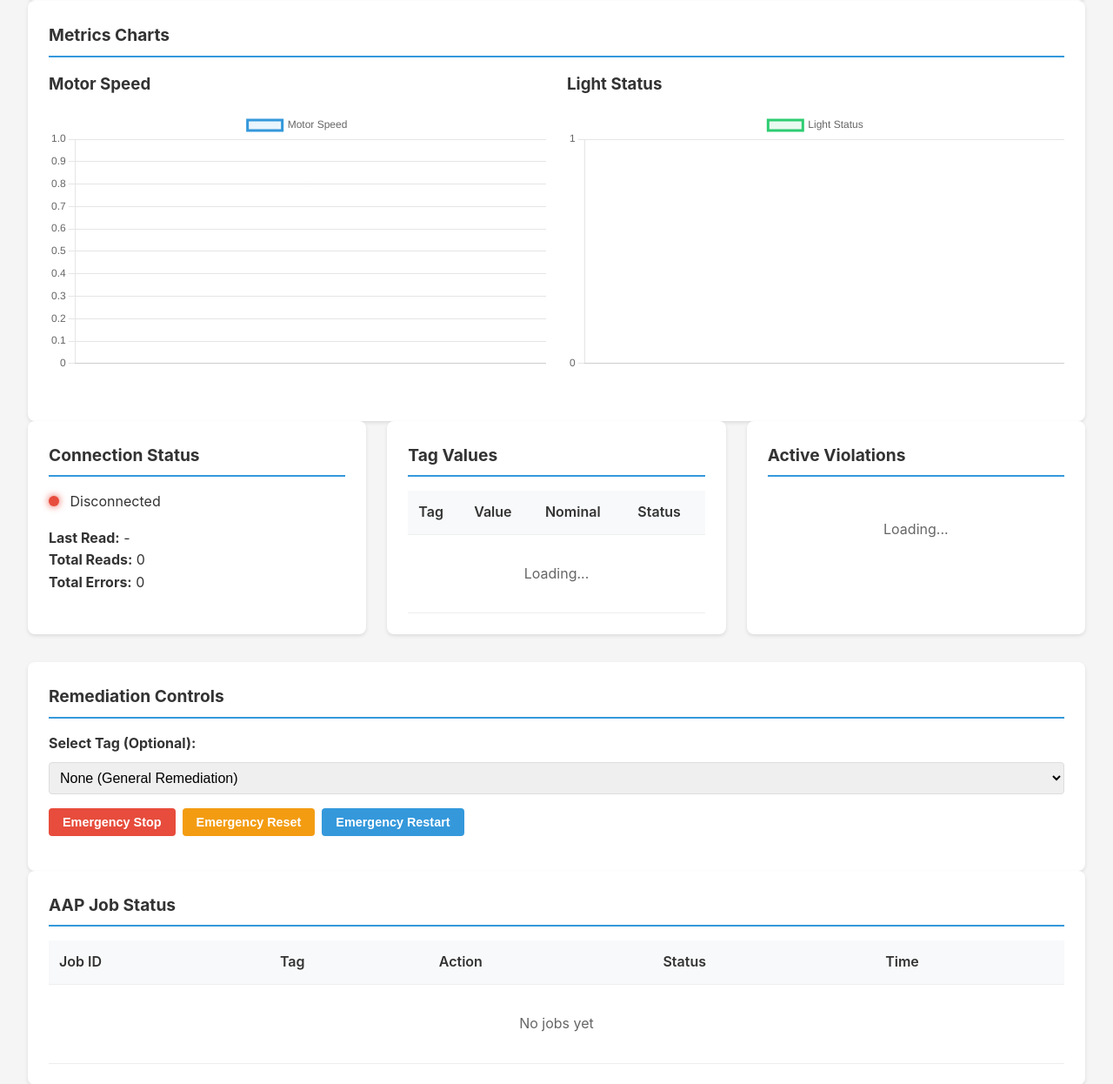
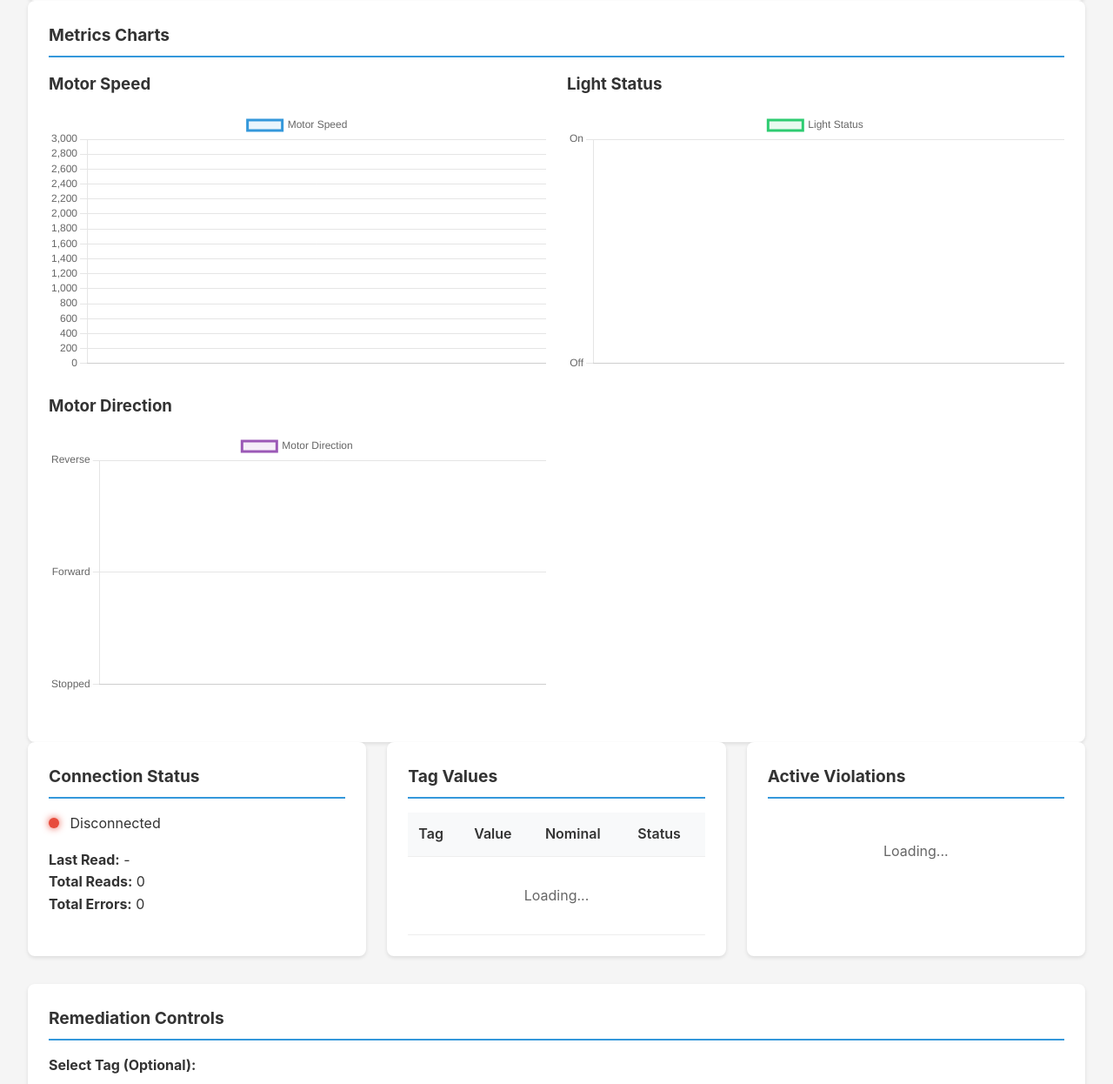
Before and after one commit to mrjoshuap/plc-remedy, a Flask app: template app/templates/dashboard.html in a window 1280 px wide. Shown: the part 353-1599 px from the top of the page at 87% size. Run offline with Flask 3, Linux system fonts and the light colour scheme; the template is opened without the code that fills it, so the values that code supplies are empty; some libraries are stand-ins or nearby versions.

Commit message:
Add motor direction chart to dashboard and update data handling
- Introduced a new chart for displaying motor direction on the dashboard, enhancing visual representation of motor status.
- Updated data structures to include motor direction values, ensuring proper tracking and display.
- Enhanced chart configuration for motor direction, including custom Y-axis labels for better clarity.
- Implemented logic to manage and update motor direction data efficiently, maintaining a maximum of 50 data points for performance optimization.

```diff
--- a/app/templates/dashboard.html
+++ b/app/templates/dashboard.html
@@ -293,6 +293,12 @@
                         <canvas id="light-status-chart"></canvas>
                     </div>
                 </div>
+                <div>
+                    <h3>Motor Direction</h3>
+                    <div class="chart-container">
+                        <canvas id="motor-direction-chart"></canvas>
+                    </div>
+                </div>
             </div>
         </div>
 
@@ -394,7 +400,8 @@
         let currentValues = {};
         let chartData = {
             motor_speed: { labels: [], values: [] },
-            light: { labels: [], values: [] }
+            light: { labels: [], values: [] },
+            motor_direction: { labels: [], values: [] }
         };
 
         // Initialize charts
@@ -416,7 +423,13 @@
                     responsive: true,
                     maintainAspectRatio: false,
                     scales: {
-                        y: { beginAtZero: false }
+                        y: {
+                            min: 0,  // Will be updated after config loads
+                            max: 3000,  // Will be updated after config loads
+                            ticks: {
+                                stepSize: 100
+                            }
+                        }
                     }
                 }
             });
@@ -441,7 +454,44 @@
                         y: {
                             beginAtZero: true,
                             max: 1,
-                            ticks: { stepSize: 1 }
+                            ticks: {
+                                stepSize: 1,
+                                callback: function(value) {
+                                    return value === 0 ? 'Off' : 'On';
+                                }
+                            }
+                        }
+                    }
+                }
+            });
+
+            const motorDirectionCtx = document.getElementById('motor-direction-chart').getContext('2d');
+            motorDirectionChart = new Chart(motorDirectionCtx, {
+                type: 'line',
+                data: {
+                    labels: [],
+                    datasets: [{
+                        label: 'Motor Direction',
+                        data: [],
+                        borderColor: 'rgb(155, 89, 182)',
+                        backgroundColor: 'rgba(155, 89, 182, 0.1)',
+                        tension: 0.1
+                    }]
+                },
+                options: {
+                    responsive: true,
+                    maintainAspectRatio: false,
+                    scales: {
+                        y: {
+                            beginAtZero: true,
+                            max: 2,
+                            ticks: {
+                                stepSize: 1,
+                                callback: function(value) {
+                                    const labels = ['Stopped', 'Forward', 'Reverse'];
+                                    return labels[value] || value;
+                                }
+                            }
                         }
                     }
                 }
@@ -526,6 +576,22 @@
                                 option.textContent = tagKey;
                                 tagSelect.appendChild(option);
                             });
+                        }
+
+                        // Update motor speed chart Y-axis with nominal range
+                        if (tagConfig.motor_speed) {
+                            const motorSpeedConfig = tagConfig.motor_speed;
+                            const thresholdLow = motorSpeedConfig.failure_threshold_low;
+                            const thresholdHigh = motorSpeedConfig.failure_threshold_high;
+
+                            if (thresholdLow != null && thresholdHigh != null && motorSpeedChart) {
+                                // Set Y-axis to show range with 20% padding on each side
+                                const range = thresholdHigh - thresholdLow;
+                                const padding = range * 0.2;
+                                motorSpeedChart.options.scales.y.min = Math.max(0, thresholdLow - padding);
+                                motorSpeedChart.options.scales.y.max = thresholdHigh + padding;
+                                motorSpeedChart.update('none');
+                            }
                         }
                     }
                     }
@@ -791,6 +857,19 @@
                 lightStatusChart.data.labels = chartData.light.labels;
                 lightStatusChart.data.datasets[0].data = chartData.light.values;
                 lightStatusChart.update('none');
+            } else if (tagName.includes('direction') || tagName.includes('Direction')) {
+                chartData.motor_direction.labels.push(now);
+                chartData.motor_direction.values.push(value);
+
+                // Keep only last 50 points
+                if (chartData.motor_direction.labels.length > 50) {
+                    chartData.motor_direction.labels.shift();
+                    chartData.motor_direction.values.shift();
+                }
+
+                motorDirectionChart.data.labels = chartData.motor_direction.labels;
+                motorDirectionChart.data.datasets[0].data = chartData.motor_direction.values;
+                motorDirectionChart.update('none');
             }
         }
 
```
